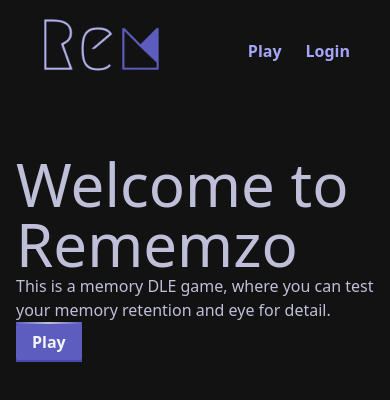
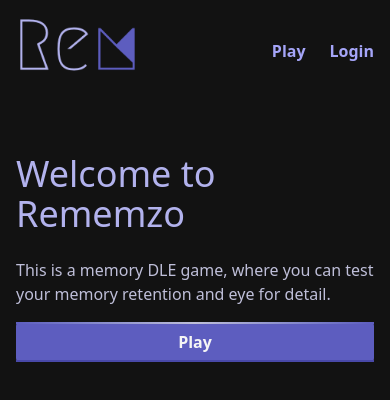
Before and after one commit to KarinaAllard/rememzo, a React (Vite) app in the folder frontend/: page / in a window 390 px wide. Shown: the top 400 px of the page. Built offline with nearby package versions, Linux system fonts and the light colour scheme; a web font is replaced by a local one.

Commit message:
refactor: refactor Navbar and Home styling, add message to NotFound

```diff
--- a/frontend/src/components/Navbar.tsx
+++ b/frontend/src/components/Navbar.tsx
@@ -5,7 +5,7 @@ import mobileLogo from "../assets/mobile-logo-v5.png"
 export const Navbar = () => {
 
     return (
-        <header className="p-4 flex justify-between px-10 items-center w-full max-w-[2000px]">
+        <header className="p-4 flex justify-between md:px-10 items-center w-full max-w-[2000px]">
             <Link to="/">
                 <img src={logo} alt="Rememzo" className="hidden md:block w-[300px]" />
                 <img src={mobileLogo} alt="Rememzo" className="block w-[115px] ml-1 md:hidden" />
--- a/frontend/src/pages/Home.tsx
+++ b/frontend/src/pages/Home.tsx
@@ -3,10 +3,12 @@ import { Button } from "../components/Button"
 
 export const Home = () => {
     return (
-        <div className="flex-col justify-center">
-            <h1 className="text-6xl">Welcome to Rememzo</h1>
+        <div className="w-full flex flex-col">
+            <h1 className="text-4xl text-(--text-hover) mb-6">Welcome to Rememzo</h1>
             <p>This is a memory DLE game, where you can test your memory retention and eye for detail.</p>
-            <Button><Link to="/play">Play</Link></Button>
+            <Link to="/play" className="block w-full mt-4">
+                <Button className="w-full">Play</Button>
+            </Link>
         </div>
     )
 }
--- a/frontend/src/pages/NotFound.tsx
+++ b/frontend/src/pages/NotFound.tsx
@@ -1,7 +1,11 @@
+import { Link } from "react-router"
+import { Button } from "../components/Button"
+
 export const NotFound = () => {
     return (
         <>
-
+            <h1>I have no memory of this place</h1>
+            <Button><Link to="/">Go back</Link></Button>
         </>
     )
 }
```
